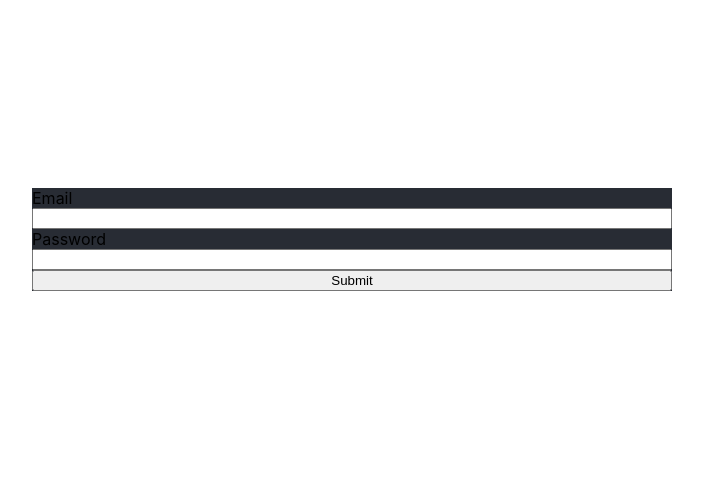
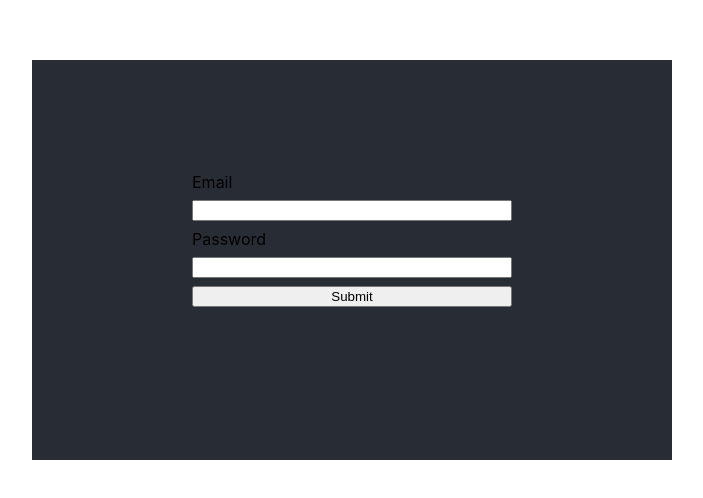
Before and after one commit to EyasSh/Teaching, a React (Create React App) app in the folder client/: page / in a window 1280 px wide. Shown: the part 132-630 px from the top of the page, without its empty margins (288-991 px from the left). Built offline with nearby package versions, Linux system fonts and the light colour scheme.

Commit message:
started login css

```diff
--- a/client/src/Components/Login/Login.css
+++ b/client/src/Components/Login/Login.css
@@ -1,10 +1,18 @@
 .login-container{
-    background-color: #282c34;
+   background-color: #282c34;
+   min-height: 50%;
+   min-width: 50%;
+  margin-top: 15%;
+  position: absolute;
+  right: 25%;
+  left: 25%;
 
-   margin: 25% 25%;
 }
 .login-wrapper{
     display: flex;
     flex-direction: column;
-
+    gap: 1vh;
+    margin-top: 14vh;
+    margin-right: 25%;
+    margin-left: 25%;
 }
```
